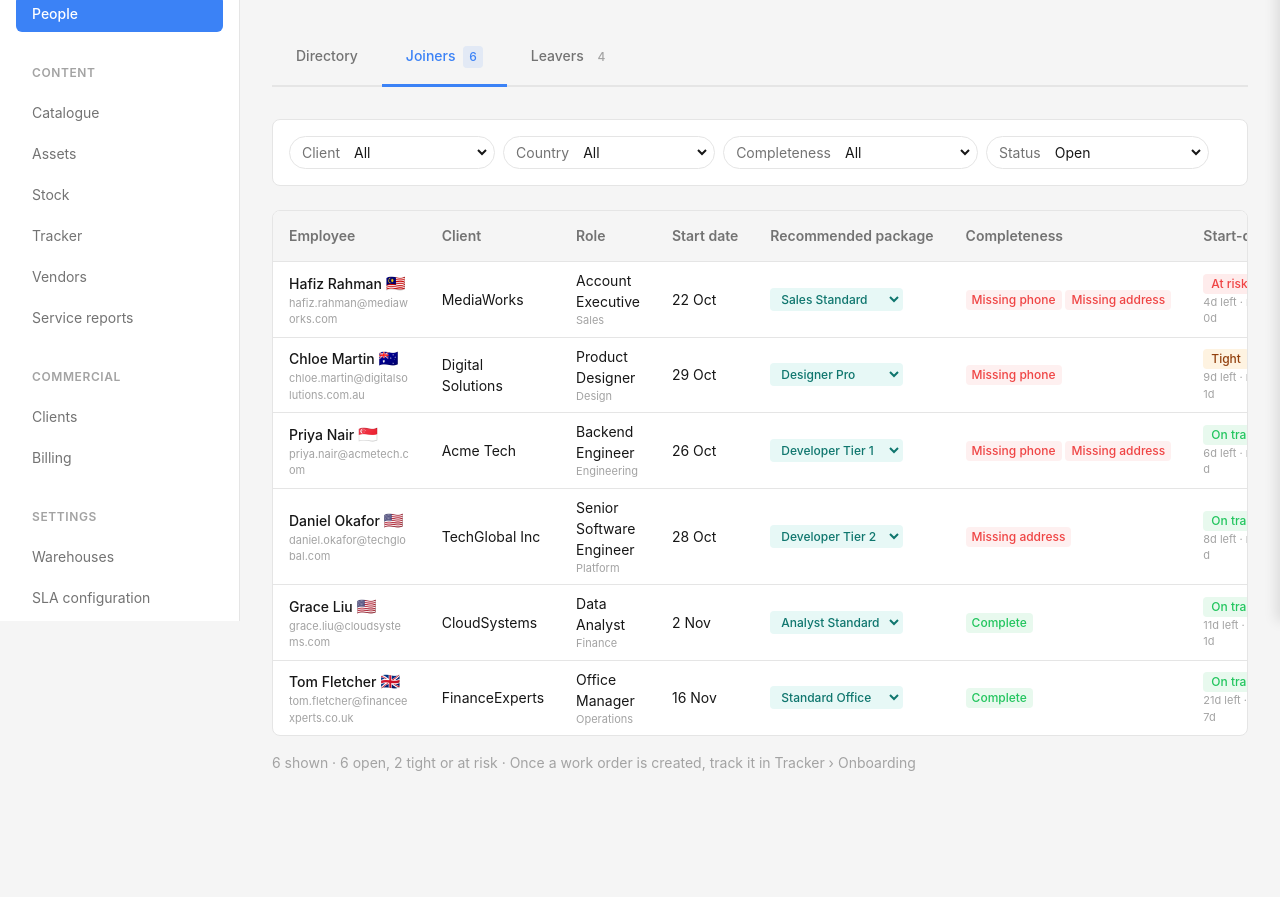
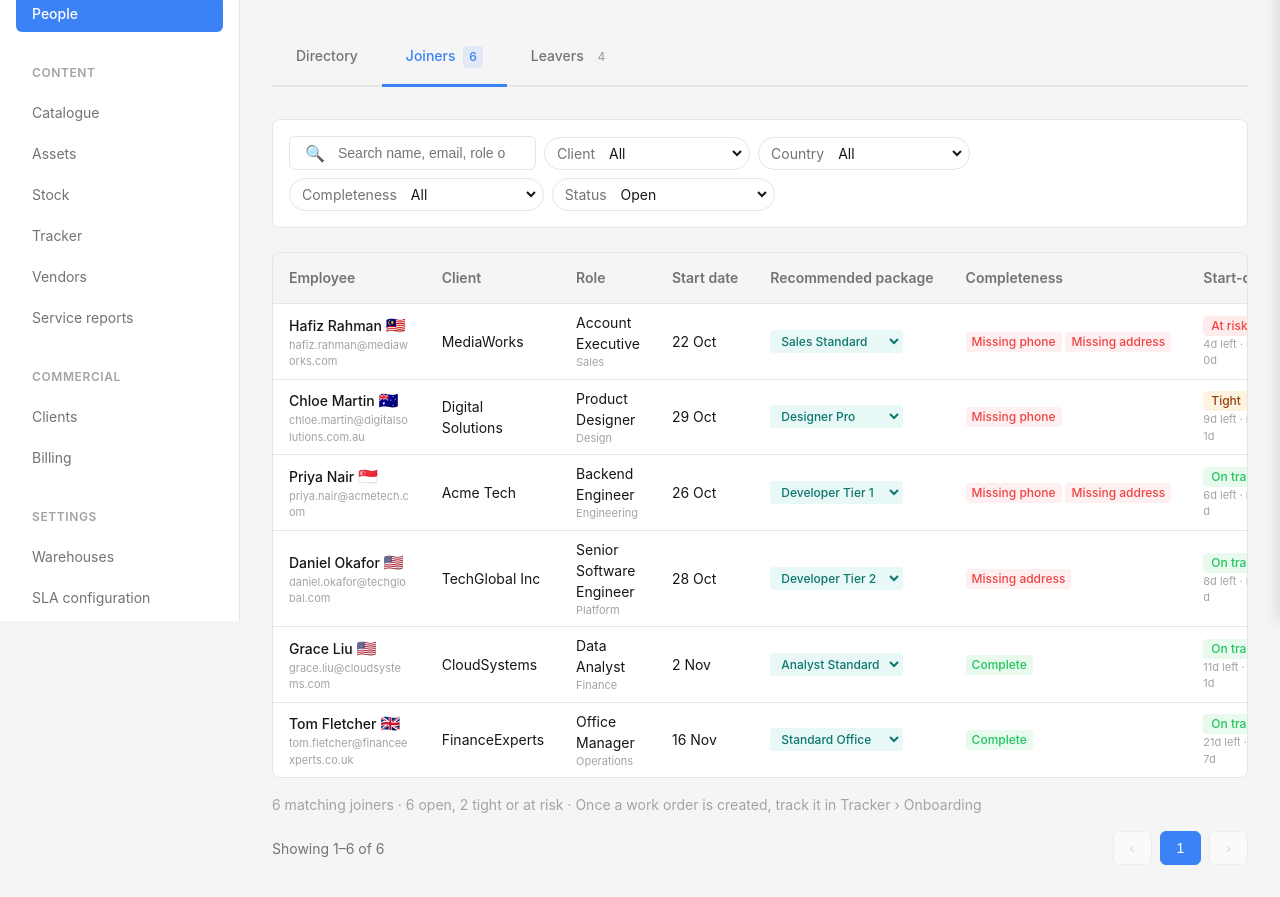
Before and after one commit to Esevel/Greenfield-SAP, a website built with Vite: page pages/people/joiners.html in a window 1280 px wide. Shown: the part 179-1076 px from the top of the page. Before the commit the page ends 984 px from the top, so only its background shows below. Built offline with nearby package versions, Linux system fonts and the light colour scheme.

Commit message:
Fix missing search functionality and filters in People module, and add pagination

```diff
--- a/pages/people/joiners.html
+++ b/pages/people/joiners.html
@@ -24,6 +24,10 @@
 
         <div class="asset-toolbar">
           <div class="filter-chips stock-filters">
+            <div class="search-bar">
+              <span class="search-icon">🔍</span>
+              <input type="search" class="search-input" id="jnSearch" placeholder="Search name, email, role or department..." aria-label="Search people by name, email, role or department">
+            </div>
             <label class="filter-select"><span>Client</span><select id="fClient"></select></label>
             <label class="filter-select"><span>Country</span><select id="fCountry"></select></label>
             <label class="filter-select"><span>Completeness</span>
@@ -58,6 +62,7 @@
           </table>
         </div>
         <div class="table-footer-count" id="jnCount"></div>
+        <div class="people-pagination" id="jnPagination"></div>
       </div>
     </main>
   </div>
@@ -122,6 +127,7 @@
   <script src="/scripts/supply-data.js"></script>
   <script src="/scripts/stock-data.js"></script>
   <script src="/scripts/people-data.js"></script>
+  <script src="/scripts/people-list.js"></script>
   <script src="/scripts/people-header.js"></script>
   <script src="/scripts/people-joiners.js"></script>
   <script src="/scripts/main.js"></script>
--- a/scripts/people-joiners.js
+++ b/scripts/people-joiners.js
@@ -20,6 +20,7 @@ function initJoiners() {
   const panel = $('jnPanel');
   const overlay = $('jnOverlay');
   let current = null;
+  let page = 1;
   let nextWo = 1201;
 
   $('fClient').innerHTML = '<option value="">All</option>' + [...new Set(joiners().map(p => p.client))].map(id => `<option value="${id}">${peopleClientName(id)}</option>`).join('');
@@ -34,7 +35,8 @@ function initJoiners() {
 
   function render() {
     const f = { client: $('fClient').value, cc: $('fCountry').value, comp: $('fComp').value, status: $('fStatus').value };
-    const rows = joiners().filter(p => (!f.client || p.client === f.client)
+    const rows = joiners().filter(p => peopleMatchesSearch(p, $('jnSearch').value)
+      && (!f.client || p.client === f.client)
       && (!f.cc || p.cc === f.cc)
       && (f.status === 'open' ? p.joiner.status !== 'created' : !f.status || p.joiner.status === f.status)
       && (!f.comp || (f.comp === 'complete' ? joinerComplete(p) : f.comp === 'incomplete' ? !joinerComplete(p) : !p[f.comp])))
@@ -44,7 +46,9 @@ function initJoiners() {
         || (a.risk ? RISK_ORDER[a.risk.level] : 3) - (b.risk ? RISK_ORDER[b.risk.level] : 3)
         || a.p.start.localeCompare(b.p.start));
 
-    $('jnRows').innerHTML = rows.map(({ p, risk }) => {
+    const pagination = peoplePageSlice(rows, page);
+    page = pagination.page;
+    $('jnRows').innerHTML = pagination.rows.map(({ p, risk }) => {
       const j = p.joiner;
       const [label, cls] = JOINER_STATUS[j.status];
       const locked = j.status === 'created';
@@ -62,7 +66,8 @@ function initJoiners() {
     }).join('') || `<tr><td colspan="9" class="text-muted sla-empty">${f.status === 'open' ? 'No open joiners. New hires appear here when they sync from HRIS or the client adds them.' : 'No joiners match'}</td></tr>`;
 
     const atRisk = openJoiners().filter(p => joinerRisk(p).level !== 'ok').length;
-    $('jnCount').textContent = `${rows.length} shown · ${openJoiners().length} open, ${atRisk} tight or at risk · Once a work order is created, track it in Tracker › Onboarding`;
+    $('jnCount').textContent = `${rows.length} matching joiners · ${openJoiners().length} open, ${atRisk} tight or at risk · Once a work order is created, track it in Tracker › Onboarding`;
+    renderPeoplePagination($('jnPagination'), pagination, nextPage => { page = nextPage; render(); });
     renderPeopleHeader();
   }
 
@@ -153,7 +158,8 @@ function initJoiners() {
     const row = e.target.closest('tr[data-id]');
     if (row && e.key === 'Enter' && e.target === row) open(personById(row.dataset.id));
   });
-  ['fClient', 'fCountry', 'fComp', 'fStatus'].forEach(id => $(id).addEventListener('change', render));
+  ['fClient', 'fCountry', 'fComp', 'fStatus'].forEach(id => $(id).addEventListener('change', () => { page = 1; render(); }));
+  $('jnSearch').addEventListener('input', () => { page = 1; render(); });
 
   $('jnPkg').addEventListener('change', () => { current.joiner.pkg = $('jnPkg').value; renderPanel(); render(); });
 
--- /dev/null
+++ b/scripts/people-list.js
@@ -0,0 +1,35 @@
+// Shared search and pagination behavior for People lists.
+const PEOPLE_PAGE_SIZE = 8;
+
+function peopleMatchesSearch(person, query) {
+  const term = String(query || '').trim().toLocaleLowerCase();
+  if (!term) return true;
+  const haystack = [person.name, person.email, person.role, person.dept, peopleClientName(person.client), person.cc, WH_COUNTRIES[person.cc]?.[1]]
+    .filter(Boolean).join(' ').toLocaleLowerCase();
+  return haystack.includes(term);
+}
+
+function peoplePageSlice(rows, page) {
+  const pageCount = Math.max(1, Math.ceil(rows.length / PEOPLE_PAGE_SIZE));
+  const currentPage = Math.min(Math.max(1, page), pageCount);
+  const startIndex = (currentPage - 1) * PEOPLE_PAGE_SIZE;
+  return { rows: rows.slice(startIndex, startIndex + PEOPLE_PAGE_SIZE), page: currentPage, pageCount, start: rows.length ? startIndex + 1 : 0, end: Math.min(startIndex + PEOPLE_PAGE_SIZE, rows.length), total: rows.length };
+}
+
+function renderPeoplePagination(container, pagination, onPageChange) {
+  if (!container) return;
+  const { page, pageCount, start, end, total } = pagination;
+  const pageButtons = Array.from({ length: pageCount }, (_, index) => {
+    const number = index + 1;
+    return `<button type="button" class="pagination-button${number === page ? ' active' : ''}" data-page="${number}"${number === page ? ' aria-current="page"' : ''}>${number}</button>`;
+  }).join('');
+  container.innerHTML = `<span class="people-pagination-summary">Showing ${start}–${end} of ${total}</span><nav class="pagination" aria-label="People list pages">
+    <button type="button" class="pagination-button" data-page="${page - 1}" aria-label="Previous page"${page <= 1 ? ' disabled' : ''}>‹</button>
+    ${pageButtons}
+    <button type="button" class="pagination-button" data-page="${page + 1}" aria-label="Next page"${page >= pageCount ? ' disabled' : ''}>›</button>
+  </nav>`;
+  container.onclick = event => {
+    const button = event.target.closest('button[data-page]');
+    if (button && !button.disabled) onPageChange(Number(button.dataset.page));
+  };
+}
--- a/styles/people.css
+++ b/styles/people.css
@@ -10,6 +10,31 @@
 
 .people-table tbody tr[data-id]:hover {
   background-color: var(--color-background);
+}
+
+.people-pagination {
+  display: flex;
+  align-items: center;
+  justify-content: space-between;
+  gap: var(--space-md);
+  margin-top: var(--space-md);
+}
+
+.people-pagination .pagination {
+  flex-wrap: wrap;
+  margin: 0;
+}
+
+.people-pagination-summary {
+  color: var(--color-text-secondary);
+  font-size: var(--font-size-sm);
+}
+
+@media (max-width: 640px) {
+  .people-pagination {
+    align-items: flex-start;
+    flex-direction: column;
+  }
 }
 
 .queue-banner {
```
Also changed, not shown: pages/people/directory.html (+12 -6 lines), pages/people/leavers.html (+6 -0 lines), scripts/people-leavers.js (+10 -4 lines).
